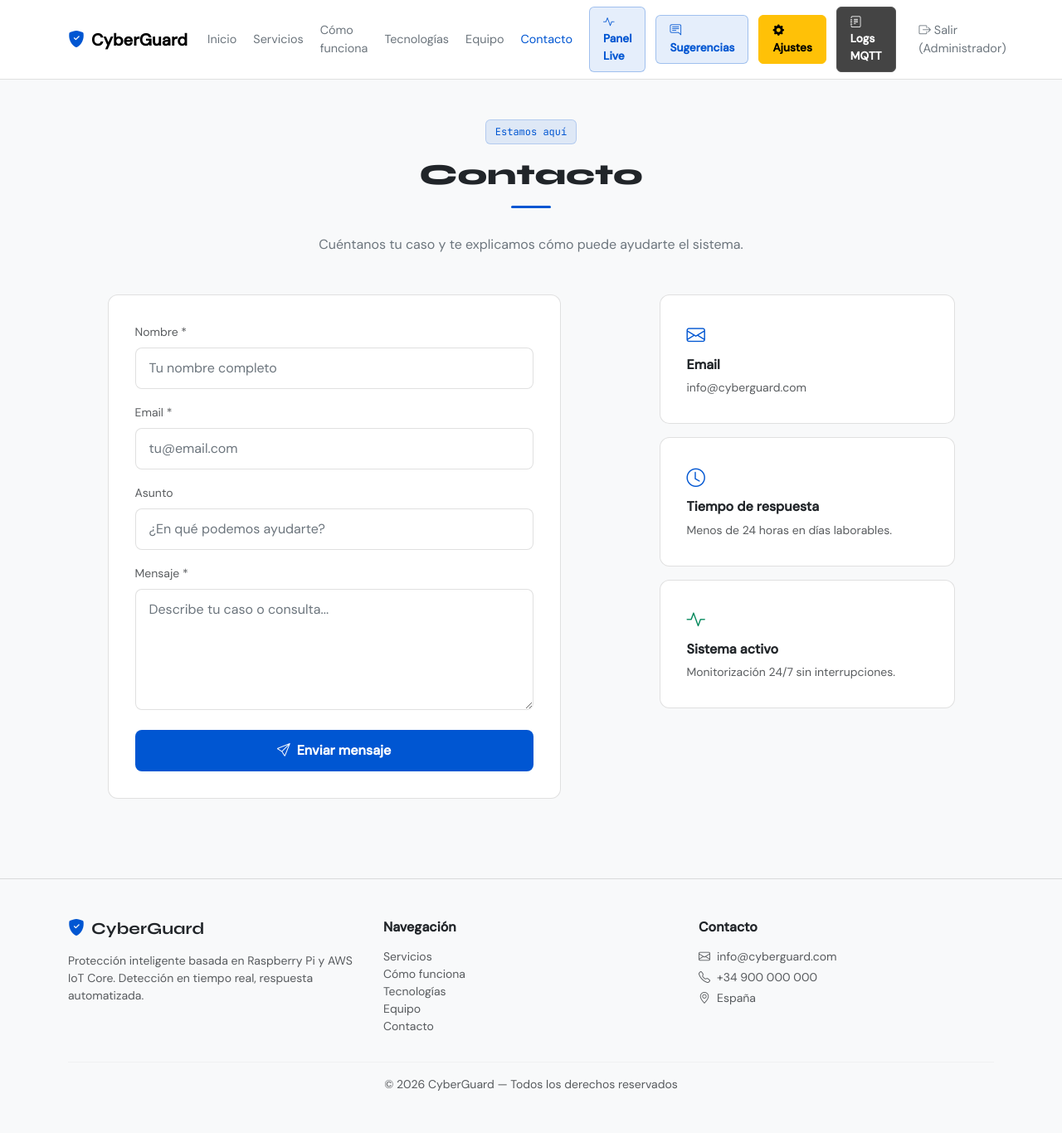
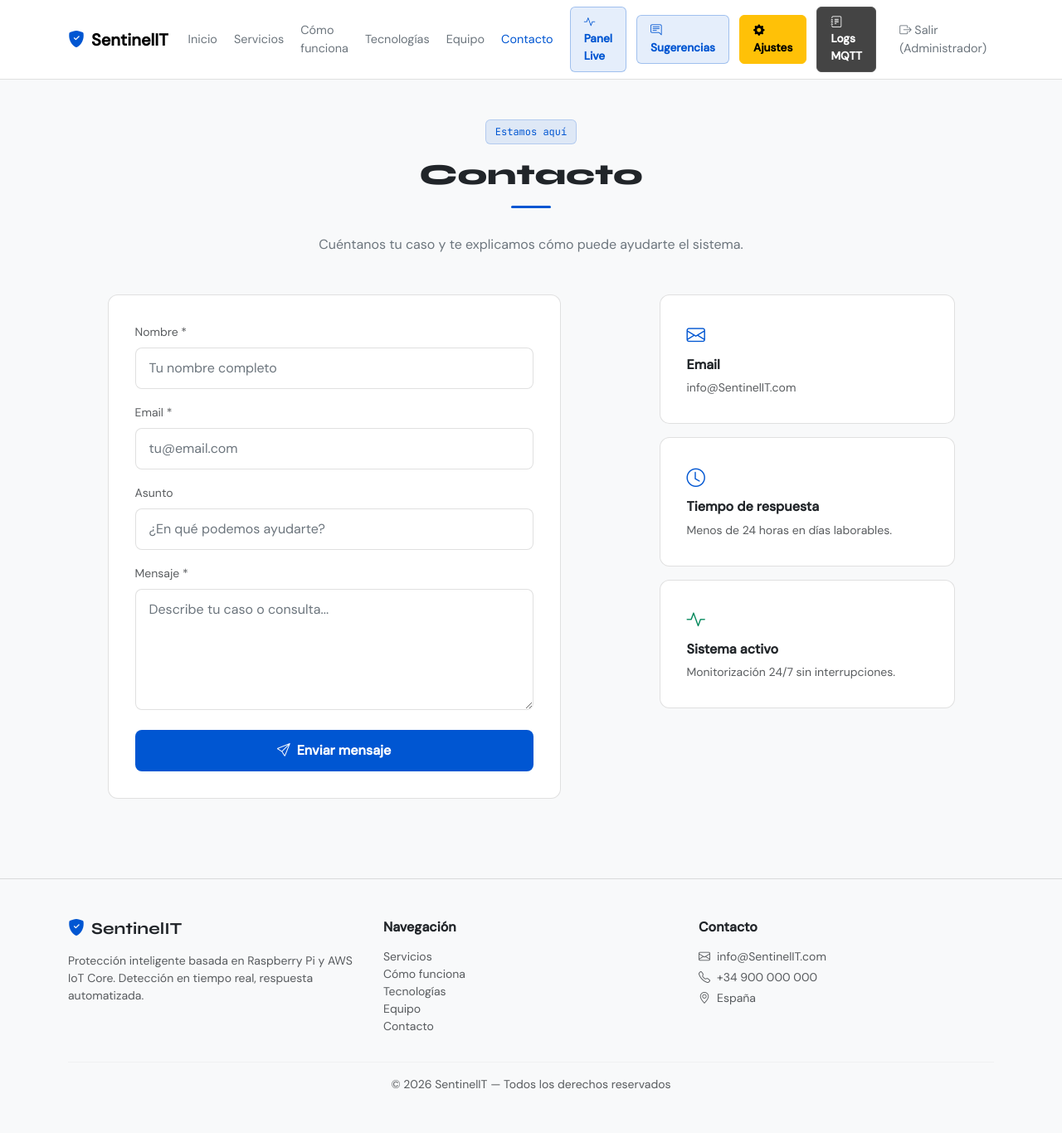
Before and after one commit to LopedeVega22/Sentinel-IT, a PHP site: page /contacto.php in a window 1280 px wide. Shown: the whole page at 83% size. Run offline with PHP 8.4, Linux system fonts and the light colour scheme; a user stored in the database is signed in; some libraries are stand-ins or nearby versions.

Commit message:
Se cambia la referencia de naming en la pagina web

```diff
--- a/PI-4/Pagina web/contacto.php
+++ b/PI-4/Pagina web/contacto.php
@@ -12,13 +12,13 @@ if ($_SERVER['REQUEST_METHOD'] === 'POST') {
     $mensaje = htmlspecialchars(trim($_POST['mensaje'] ?? ''));
 
     if ($nombre && $email && $mensaje) {
-        $headers  = "From: noreply@cyberguard.com\r\n";
+        $headers  = "From: noreply@SentinelIT.com\r\n";
         $headers .= "Reply-To: $email\r\n";
         $headers .= "Content-Type: text/plain; charset=UTF-8\r\n";
 
         $cuerpo = "Nombre: $nombre\nEmail: $email\n\n$mensaje";
 
-        if (mail(EMAIL_DESTINO, "CyberGuard | $asunto", $cuerpo, $headers)) {
+        if (mail(EMAIL_DESTINO, "SentinelIT | $asunto", $cuerpo, $headers)) {
             $enviado = true;
         } else {
             $error = 'No se pudo enviar el mensaje. Inténtalo de nuevo o escríbenos directamente.';
@@ -96,7 +96,7 @@ require 'includes/navbar.php';
             <div class="card-cyber mb-3">
                 <i class="bi bi-envelope mb-2 d-block" style="color:var(--color-primary);font-size:1.4rem"></i>
                 <h6 class="fw-bold">Email</h6>
-                <p class="text-muted small mb-0">info@cyberguard.com</p>
+                <p class="text-muted small mb-0">info@SentinelIT.com</p>
             </div>
             <div class="card-cyber mb-3">
                 <i class="bi bi-clock mb-2 d-block" style="color:var(--color-primary);font-size:1.4rem"></i>
--- a/PI-4/Pagina web/css/main.css
+++ b/PI-4/Pagina web/css/main.css
@@ -1,5 +1,5 @@
 /* ============================================================
-   main.css — Estilos personalizados CyberGuard
+   main.css — Estilos personalizados SentinelIT
    ============================================================ */
 
 /* Variables globales */
--- a/PI-4/Pagina web/db.php
+++ b/PI-4/Pagina web/db.php
@@ -5,7 +5,7 @@
 // ============================================================
 
 define('DB_HOST', '127.0.0.1');     // ← Cambia si tu MySQL está en otro servidor
-define('DB_NAME', 'cyberguard');    // ← Nombre de tu base de datos
+define('DB_NAME', 'SentinelIT');    // ← Nombre de tu base de datos
 define('DB_USER', 'root');          // ← Tu usuario MySQL
 define('DB_PASS', 'C0ntr4senAs3gur4');      // ← Tu contraseña MySQL
 
--- a/PI-4/Pagina web/equipo.php
+++ b/PI-4/Pagina web/equipo.php
@@ -37,7 +37,7 @@ $equipo = [
     <!-- Sobre la empresa -->
     <div class="row justify-content-center mt-5">
         <div class="col-lg-7 text-center">
-            <h2 class="fw-bold mb-3">Sobre CyberGuard</h2>
+            <h2 class="fw-bold mb-3">Sobre SentinelIT</h2>
             <p class="text-muted">
                 Nacimos con el objetivo de democratizar la ciberseguridad activa usando hardware
                 accesible y tecnologías cloud modernas. Nuestro sistema basado en Raspberry Pi
--- a/PI-4/Pagina web/includes/footer.php
+++ b/PI-4/Pagina web/includes/footer.php
@@ -4,7 +4,7 @@
         <div class="row gy-4">
             <div class="col-md-4">
                 <h5 class="fw-bold mb-3">
-                    <i class="bi bi-shield-fill-check me-2" style="color:var(--color-primary)"></i>CyberGuard
+                    <i class="bi bi-shield-fill-check me-2" style="color:var(--color-primary)"></i>SentinelIT
                 </h5>
                 <p class="text-muted small">Protección inteligente basada en Raspberry Pi y AWS IoT Core. Detección en tiempo real, respuesta automatizada.</p>
             </div>
@@ -20,13 +20,13 @@
             </div>
             <div class="col-md-4">
                 <h6 class="fw-bold mb-3">Contacto</h6>
-                <p class="text-muted small mb-1"><i class="bi bi-envelope me-2"></i>info@cyberguard.com</p>
+                <p class="text-muted small mb-1"><i class="bi bi-envelope me-2"></i>info@SentinelIT.com</p>
                 <p class="text-muted small mb-1"><i class="bi bi-telephone me-2"></i>+34 900 000 000</p>
                 <p class="text-muted small"><i class="bi bi-geo-alt me-2"></i>España</p>
             </div>
         </div>
         <hr style="border-color:var(--color-border)">
-        <p class="text-center text-muted small mb-0">© <?= date('Y') ?> CyberGuard — Todos los derechos reservados</p>
+        <p class="text-center text-muted small mb-0">© <?= date('Y') ?> SentinelIT — Todos los derechos reservados</p>
     </div>
 </footer>
 
--- a/PI-4/Pagina web/includes/header.php
+++ b/PI-4/Pagina web/includes/header.php
@@ -11,8 +11,8 @@ if (isset($pdo)) {
         }
     } catch (PDOException $e) { /* Ignorar error en header si no hay bd */ }
 }
-$site_title_global = $ajustes_globales['site_title'] ?? 'CyberGuard';
-$contact_email_global = $ajustes_globales['contact_email'] ?? 'info@cyberguard.com';
+$site_title_global = $ajustes_globales['site_title'] ?? 'SentinelIT';
+$contact_email_global = $ajustes_globales['contact_email'] ?? 'info@SentinelIT.com';
 ?>
 <!DOCTYPE html>
 <html lang="es">
--- a/PI-4/Pagina web/includes/navbar.php
+++ b/PI-4/Pagina web/includes/navbar.php
@@ -9,7 +9,7 @@ function activo($archivo) {
 <nav class="navbar navbar-expand-lg navbar-light sticky-top" id="mainNav">
     <div class="container">
         <a class="navbar-brand fw-bold" href="index.php">
-            <i class="bi bi-shield-fill-check me-2" style="color:var(--color-primary)"></i><?= htmlspecialchars($site_title_global ?? 'CyberGuard') ?>
+            <i class="bi bi-shield-fill-check me-2" style="color:var(--color-primary)"></i><?= htmlspecialchars($site_title_global ?? 'SentinelIT') ?>
         </a>
         <button class="navbar-toggler border-0" type="button" data-bs-toggle="collapse" data-bs-target="#navMenu">
             <span class="navbar-toggler-icon"></span>
--- a/PI-4/Pagina web/sugerencias.php
+++ b/PI-4/Pagina web/sugerencias.php
@@ -110,7 +110,7 @@ if ($_SERVER['REQUEST_METHOD'] === 'POST' && isset($_POST['accion']) && $_POST['
         <div class="col-lg-7 d-flex align-items-center justify-content-center">
             <div class="text-center text-muted">
                 <i class="bi bi-lightbulb" style="font-size: 5rem; opacity: 0.2;"></i>
-                <p class="mt-3">Apreciamos todos tus comentarios para seguir mejorando CyberGuard.</p>
+                <p class="mt-3">Apreciamos todos tus comentarios para seguir mejorando SentinelIT.</p>
             </div>
         </div>
         <?php endif; ?>
```
Also changed, not shown: PI-4/Pagina web/guia_despliegue.md (+8 -8 lines), PI-4/Pagina web/schema.sql (+8 -8 lines).
